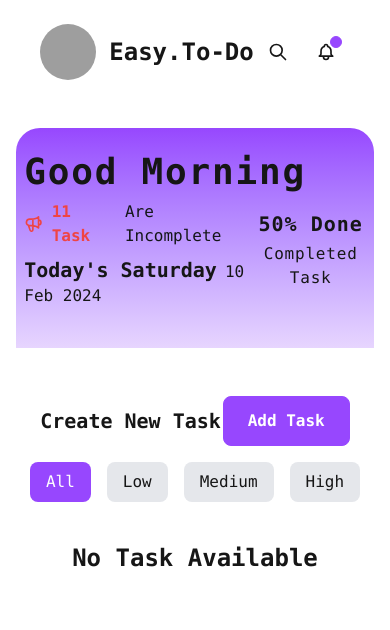
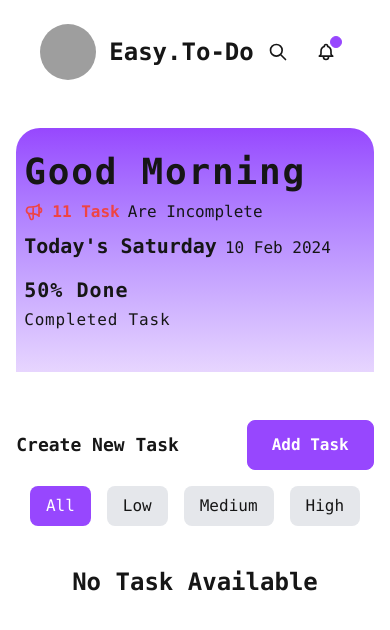
Before and after one commit to Mdabdullah3/React-Todo-App, a React (Create React App) app: page / in a window 390 px wide. Shown: the top 630 px of the page. Built offline with nearby package versions, Linux system fonts and the light colour scheme; grey boxes are pictures that could not be loaded.

Commit message:
responsive issue solve

```diff
--- a/src/Components/AddTask.jsx
+++ b/src/Components/AddTask.jsx
@@ -13,9 +13,9 @@ const AddTask = ({ onAdd }) => {
   };
 
   return (
-    <div className="mt-12 px-6">
+    <div className="mt-12 md:px-6">
       <div className="flex items-center justify-between">
-        <h1 className="md:text-3xl text-xl font-bold">Create New Task</h1>
+        <h1 className="md:text-3xl text-lg font-bold">Create New Task</h1>
         <button
           onClick={() => document.getElementById("my_modal_2").showModal()}
           className="bg-primary md:px-8 px-6 py-3 text-white font-bold rounded-lg border-[1px] border-primary hover:bg-transparent hover:text-primary transition duration-500"
--- a/src/Components/Banner.jsx
+++ b/src/Components/Banner.jsx
@@ -11,7 +11,7 @@ const Banner = () => {
         <h1 className="md:text-6xl lg:text-7xl text-4xl font-bold tracking-wider">
           Good Morning
         </h1>
-        <div className="flex items-center justify-between pb-4">
+        <div className="md:flex items-center justify-between pb-4">
           <div>
             <p className="flex items-center gap-2 text-red-500 my-2 font-bold">
               <HiOutlineSpeakerphone size={20} /> 11 Task
@@ -24,13 +24,11 @@ const Banner = () => {
               {isToday(today) && format(today, "dd MMM yyyy")}
             </p>
           </div>
-          <div>
-            <p className="md:text-4xl text-xl font-bold tracking-wider text-center mb-1">
+          <div className="mt-4 md:mt-0">
+            <p className="md:text-4xl text-xl font-bold tracking-wider md:text-center mb-1">
               50% Done
             </p>
-            <h1 className="md:text-2xl tracking-wider md:text-start text-center">
-              Completed Task
-            </h1>
+            <h1 className="md:text-2xl tracking-wider">Completed Task</h1>
           </div>
         </div>
       </div>
```
